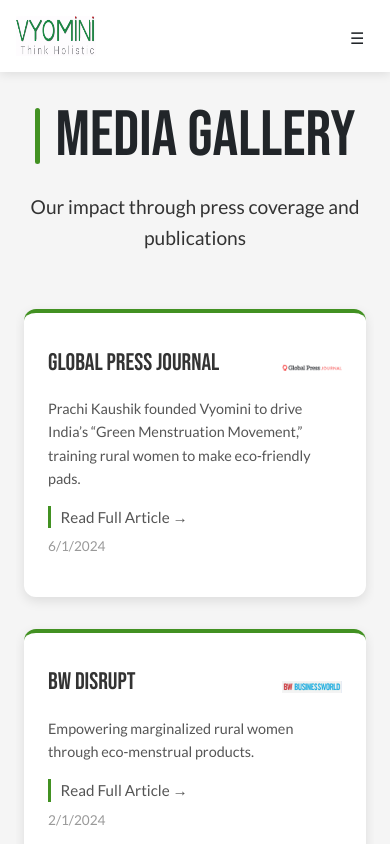
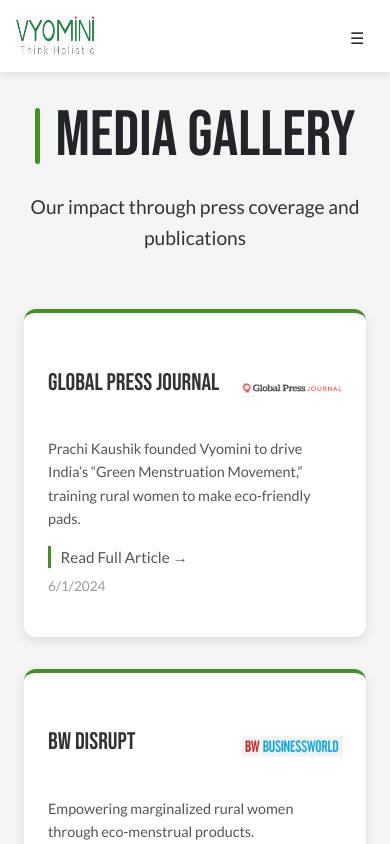
Before and after one commit to DivyaDeeptPandey/Vyomini, a React (Vite) app: page /media-gallery in a window 390 px wide. Shown: the top 844 px of the page. Built offline with nearby package versions, Linux system fonts and the light colour scheme.

Commit message:
updated media gallery

```diff
--- a/src/pages/MediaGallery/PressCard.module.css
+++ b/src/pages/MediaGallery/PressCard.module.css
@@ -76,7 +76,7 @@
   }
 
   .logo {
-    width: 60px;
-    height: 60px;
+    width: 100px;
+    height: 100px;
   }
 }
```
